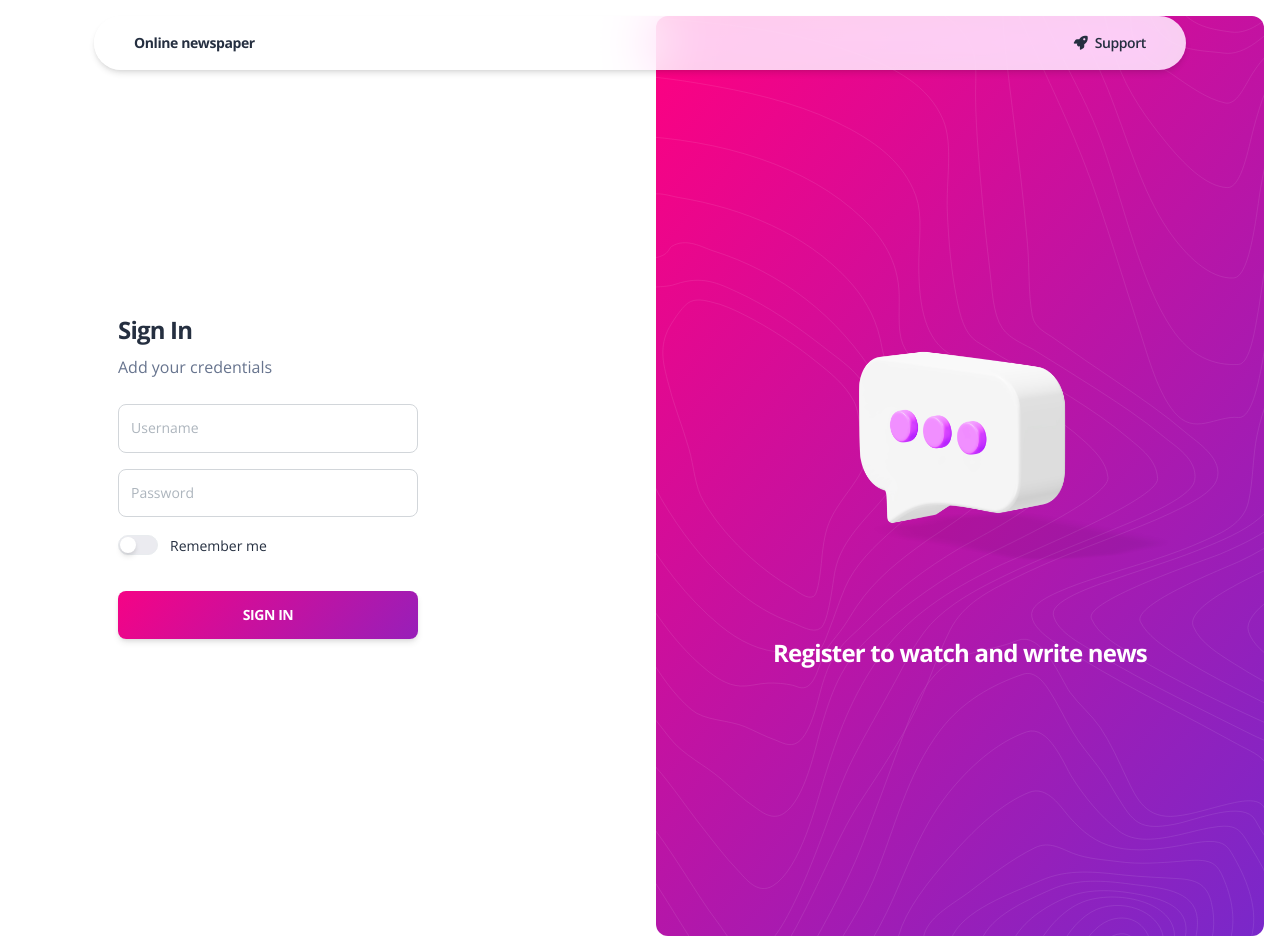
After one commit to Artemh59/newspaper_agency, a Django app: page /accounts/login/ in a window 1280 px wide. The commit adds this page. Run offline with Django 4.2, Linux system fonts and the light colour scheme; some libraries are stand-ins or nearby versions.

Commit message:
Create login and logout page, navigation for this and update settings

```diff
--- a/newspaper/models.py
+++ b/newspaper/models.py
@@ -21,7 +21,7 @@ class Redactor(AbstractUser):
 class Newspaper(models.Model):
     title = models.TextField()
     content = models.TextField()
-    published_date = models.DateField()
+    published_date = models.DateField(auto_now=True)
     topic = models.ForeignKey(
         Topic,
         on_delete=models.CASCADE,
--- a/newspaper/urls.py
+++ b/newspaper/urls.py
@@ -1,9 +1,10 @@
 from django.urls import path
 
-from newspaper.views import About
+from newspaper.views import About, Index
 
 urlpatterns = [
     path('about_us/', About.as_view(), name='about-us'),
+    path('', Index.as_view(), name='index'),
 ]
 
 app_name = 'newspaper'
--- a/newspaper/views.py
+++ b/newspaper/views.py
@@ -1,3 +1,6 @@
+from django.contrib.auth import logout
+from django.contrib.auth.views import LoginView
+from django.shortcuts import redirect
 from django.views import generic
 
 from newspaper.models import Newspaper, Topic, Redactor
--- a/newspaper_agency/settings.py
+++ b/newspaper_agency/settings.py
@@ -100,6 +100,10 @@ AUTH_PASSWORD_VALIDATORS = [
     },
 ]
 
+AUTH_USER_MODEL = 'newspaper.Redactor'
+
+LOGIN_REDIRECT_URL = '/newspaper/'
+
 
 # Internationalization
 # https://docs.djangoproject.com/en/4.2/topics/i18n/
@@ -124,5 +128,3 @@ STATICFILES_DIRS = [BASE_DIR/'static']
 # https://docs.djangoproject.com/en/4.2/ref/settings/#default-auto-field
 
 DEFAULT_AUTO_FIELD = 'django.db.models.BigAutoField'
-
-AUTH_USER_MODEL = 'newspaper.Redactor'
--- a/newspaper_agency/urls.py
+++ b/newspaper_agency/urls.py
@@ -17,10 +17,9 @@ Including another URLconf
 from django.contrib import admin
 from django.urls import path, include
 
-from newspaper.views import Index
 
 urlpatterns = [
     path('admin/', admin.site.urls),
-    path('', Index.as_view(), name='index'),
-    path('newspaper/', include('newspaper.urls'),),
+    path('newspaper/', include('newspaper.urls', namespace="newspaper")),
+    path('accounts/', include('django.contrib.auth.urls')),
 ]
--- /dev/null
+++ b/templates/base_fullscreen.html
@@ -0,0 +1,38 @@
+<!DOCTYPE html>
+<html lang="en">
+
+<head>
+  <meta charset="utf-8" />
+  <meta name="viewport" content="width=device-width, initial-scale=1, shrink-to-fit=no">
+  <link rel="apple-touch-icon" sizes="76x76" href="/static/assets/img/apple-icon.png">
+  <link rel="icon" type="image/png" href="/static/assets/img/favicon.png">
+  <link rel="canonical" href="https://appseed.us/ui-kit/soft-ui-design-system"/>
+
+  <title>
+    {% block title %}Login{% endblock %}
+  </title>
+
+  <!--     Fonts and icons     -->
+  <link href="https://fonts.googleapis.com/css?family=Open+Sans:300,400,600,700" rel="stylesheet" />
+  <!-- Nucleo Icons -->
+  <link href="/static/assets/css/nucleo-icons.css" rel="stylesheet" />
+  <link href="/static/assets/css/nucleo-svg.css" rel="stylesheet" />
+  <!-- Font Awesome Icons -->
+  <script src="https://kit.fontawesome.com/42d5adcbca.js" crossorigin="anonymous"></script>
+  <link href="/static/assets/css/nucleo-svg.css" rel="stylesheet" />
+  <!-- CSS Files -->
+  <link id="pagestyle" href="/static/assets/css/soft-design-system.css?v=1.0.1" rel="stylesheet" />
+
+  {% block stylesheets %}{% endblock stylesheets %}
+
+</head>
+<body class="{% block body_class %}{% endblock body_class %}">
+
+    {% block content %}{% endblock content %}
+
+    {% include "includes/scripts.html" %}
+
+  {% block javascripts %}{% endblock javascripts %}
+
+</body>
+</html>
--- /dev/null
+++ b/templates/includes/navigation-auth.html
@@ -0,0 +1,34 @@
+
+  <div class="container position-sticky z-index-sticky top-0">
+    <div class="row">
+      <div class="col-12">
+        <nav class="navbar navbar-expand-lg  blur blur-rounded top-0 z-index-fixed shadow position-absolute my-3 py-2 start-0 end-0 mx-4">
+          <div class="container-fluid">
+            <a class="navbar-brand font-weight-bolder ms-sm-3"
+               href="{% url 'newspaper:index' %}" rel="tooltip" data-placement="bottom">
+              Online newspaper
+            </a>
+            <button class="navbar-toggler shadow-none ms-2" type="button" data-bs-toggle="collapse" data-bs-target="#navigation" aria-controls="navigation" aria-expanded="false" aria-label="Toggle navigation">
+              <span class="navbar-toggler-icon mt-2">
+                <span class="navbar-toggler-bar bar1"></span>
+                <span class="navbar-toggler-bar bar2"></span>
+                <span class="navbar-toggler-bar bar3"></span>
+              </span>
+            </button>
+            <div class="collapse navbar-collapse pt-3 pb-2 py-lg-0" id="navigation">
+              <ul class="navbar-nav navbar-nav-hover ms-lg-12 ps-lg-5 w-100">
+                <li class="nav-item ms-lg-auto">
+                  <a class="nav-link nav-link-icon me-2"
+                     href="#">
+                    <i class="fa fa-rocket me-1"></i>
+                    <p class="d-inline text-sm z-index-1 font-weight-bold" data-bs-toggle="tooltip" data-bs-placement="bottom" title="Get Free Support">Support</p>
+                  </a>
+                </li>
+              </ul>
+            </div>
+          </div>
+        </nav>
+        <!-- End Navbar -->
+      </div>
+    </div>
+  </div>
--- /dev/null
+++ b/templates/registration/login.html
@@ -0,0 +1,73 @@
+{% extends 'base_fullscreen.html' %}
+
+{% block title %} Sign IN {% endblock title %}
+
+<!-- Specific CSS goes HERE -->
+{% block stylesheets %}{% endblock stylesheets %}
+
+{% block body_class %} sign-in-illustration {% endblock body_class %}
+
+{% block content %}
+
+  {% include "includes/navigation-auth.html" %}
+
+  <section>
+    <div class="page-header section-height-100">
+      <div class="container">
+        <div class="row">
+          <div class="col-xl-4 col-lg-5 col-md-7 d-flex flex-column mx-lg-0 mx-auto">
+            <div class="card card-plain">
+              <div class="card-header pb-0 text-left">
+                <h4 class="font-weight-bolder">Sign In</h4>
+                <p class="mb-0">
+                  {% if msg %}
+                      {{ msg | safe }}
+                  {% else %}
+                      Add your credentials
+                  {% endif %}
+                </p>
+              </div>
+              <div class="card-body">
+
+                <form method="post" action="{% url 'login' %}" role="form">
+                  {% csrf_token %}
+                  <div class="mb-3">
+                      <input name="username" class="form-control form-control-lg" placeholder="Username" type="text">
+                  </div>
+                  <div class="mb-3">
+                      <input name="password" class="form-control form-control-lg" placeholder="Password" type="password">
+                  </div>
+                  <div class="form-check form-switch">
+                      <input class="form-check-input" type="checkbox" id="rememberMe" name="rememberMe">
+                      <label class="form-check-label" for="rememberMe">Remember me</label>
+                  </div>
+                  <div class="text-center">
+                      <button type="submit" name="login" class="btn btn-lg bg-gradient-primary btn-lg w-100 mt-4 mb-0">Sign in</button>
+                  </div>
+                </form>
+              </div>
+          </div>
+          <div class="col-6 d-lg-flex d-none h-100 my-auto pe-0 position-absolute top-0 end-0 text-center justify-content-center flex-column">
+            <div class="position-relative bg-gradient-primary h-100 m-3 px-7 border-radius-lg d-flex flex-column justify-content-center">
+              <img src="/static/assets/img/shapes/pattern-lines.svg" alt="pattern-lines" class="position-absolute opacity-4 start-0">
+              <div class="position-relative">
+                <img class="max-width-500 w-100 position-relative z-index-2" src="/static/assets/img/illustrations/chat.png">
+              </div>
+              <h4 class="mt-5 text-white font-weight-bolder">
+                Register to watch and write news
+              </h4>
+            </div>
+          </div>
+        </div>
+      </div>
+    </div>
+  </section>
+
+{% endblock content %}
+
+<!-- Specific JS goes HERE -->
+{% block javascripts %}
+
+  <script src="/static/assets/js/soft-design-system.min.js?v=1.0.1" type="text/javascript"></script>
+
+{% endblock javascripts %}
```
Also changed, not shown: templates/includes/navigation.html (+16 -7 lines), templates/registration/logged_out.html (added, +73 -0 lines), newspaper/migrations/0003_alter_newspaper_published_date.py (added).
